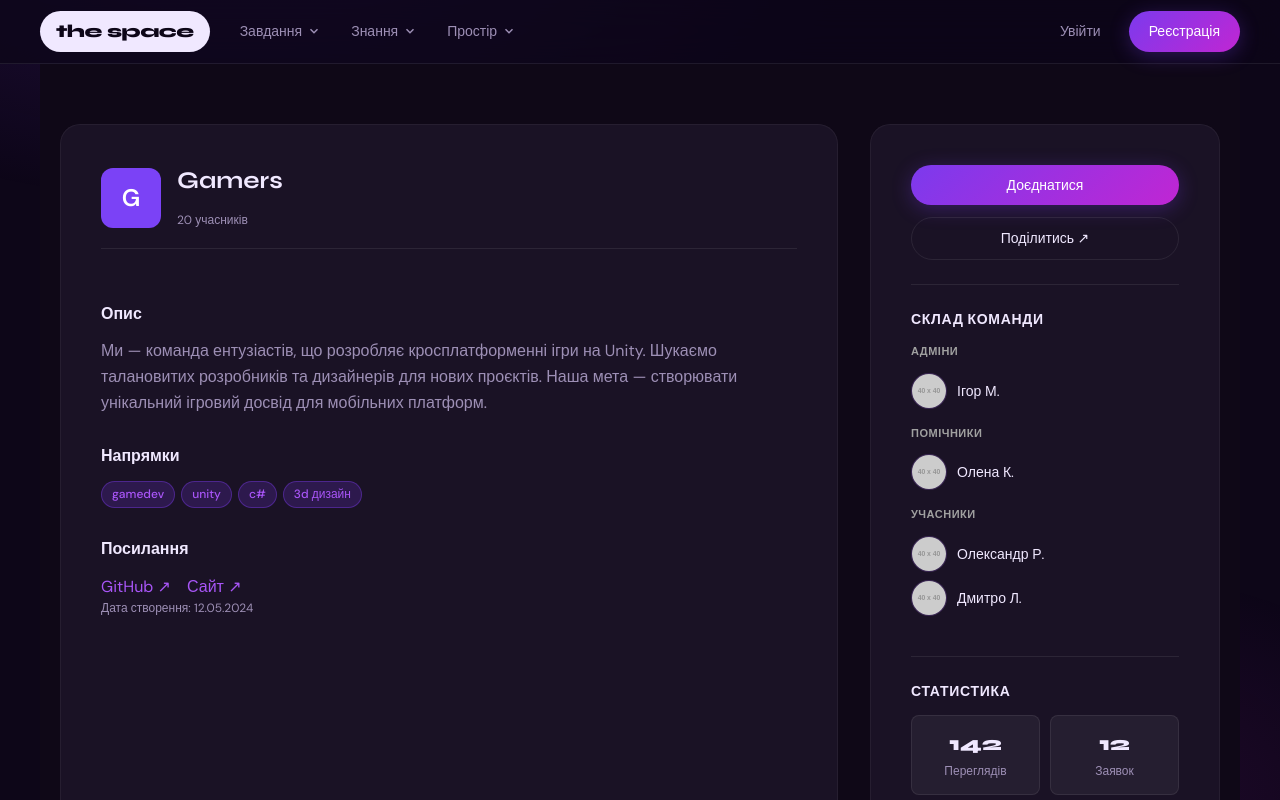
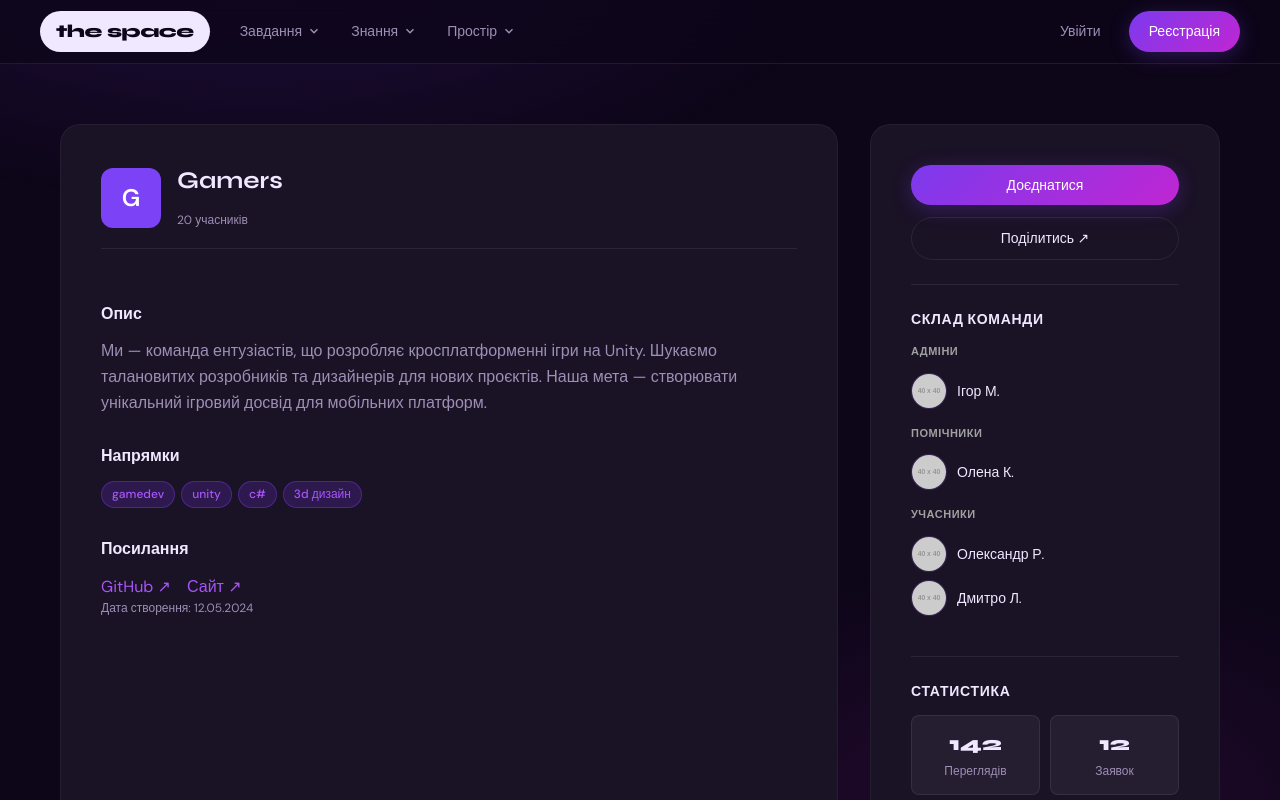
Before and after one commit to AndriyPastukh/the-space, a React (Vite) app in the folder frontend/: page /teams/1 in a window 1280 px wide. Shown: the top 800 px of the page. Built offline with nearby package versions, Linux system fonts and the light colour scheme.

Commit message:
make styles more similar to global styles

```diff
--- a/frontend/src/pages/CommunityDetailsPage/CommunityDetailsPage.css
+++ b/frontend/src/pages/CommunityDetailsPage/CommunityDetailsPage.css
@@ -2,10 +2,8 @@
 
 .task-details-page {
   padding: 60px 20px;
-  min-height: 100vh;
   display: flex;
   justify-content: center;
-  background-color: #0f0817;
 }
 
 .td-layout {
```
